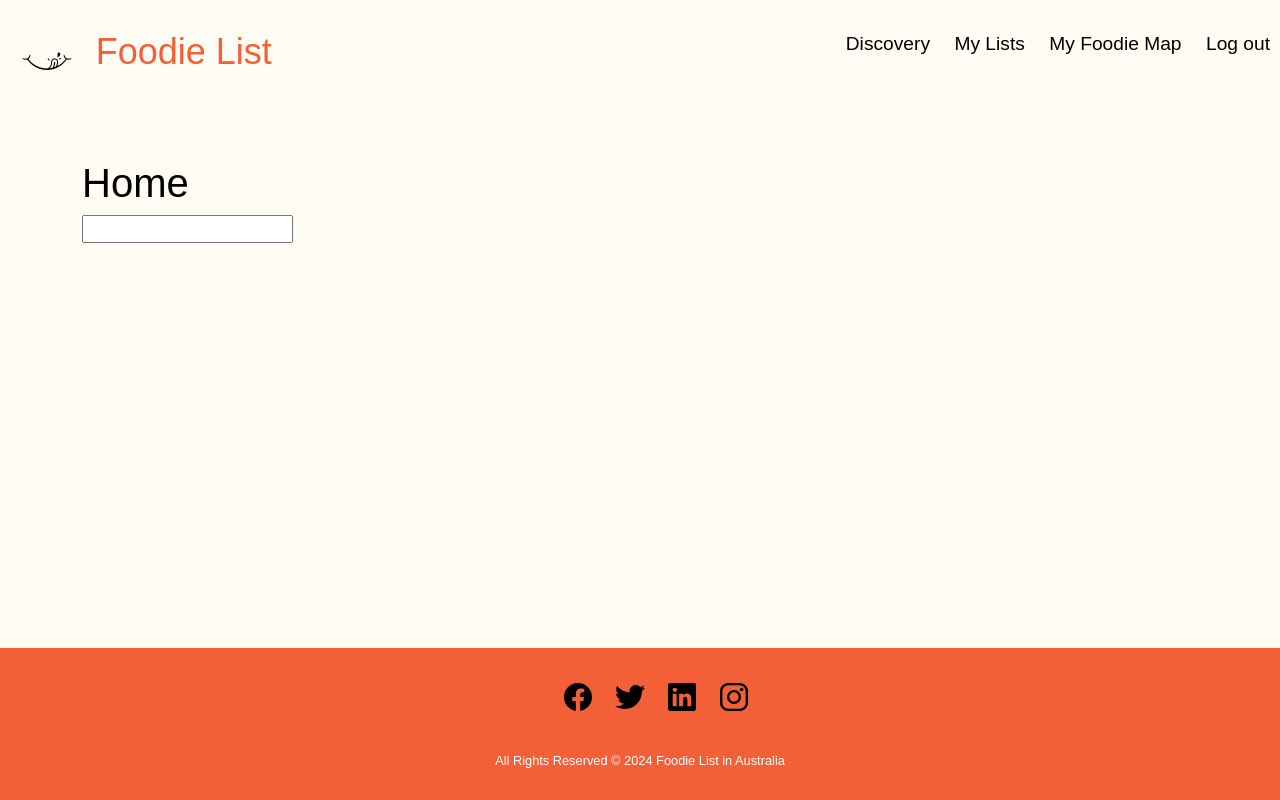
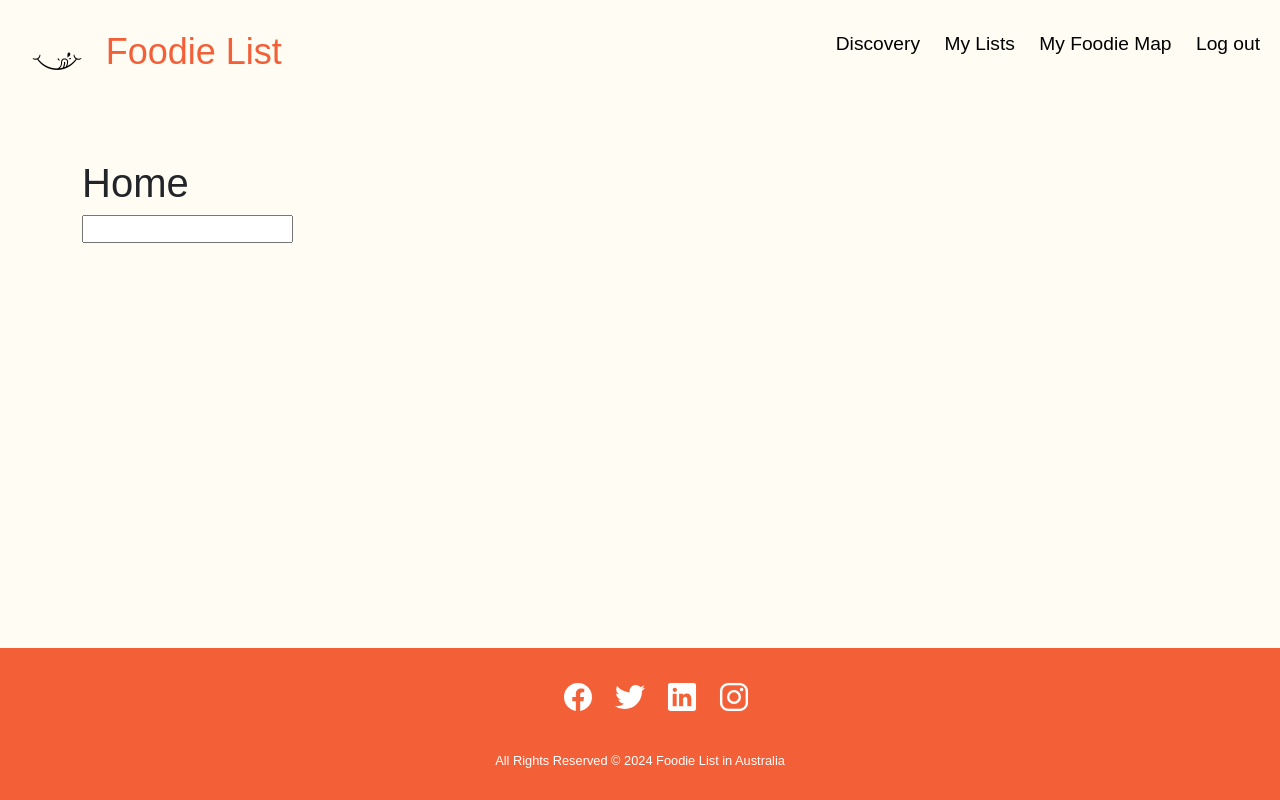
Before and after one commit to normalspoon/foodie_list, a Django app: page / in a window 1280 px wide. Run offline with Django 5.2, Linux system fonts and the light colour scheme; some libraries are stand-ins or nearby versions.

Commit message:
update style

```diff
--- a/main_app/static/css/style.css
+++ b/main_app/static/css/style.css
@@ -5,7 +5,7 @@
     padding: 0;
     box-sizing: border-box;
     font-family: sans-serif;
-    color: black;
+
   }
 
   body {
@@ -18,6 +18,7 @@
   header{
     width: 100%;
     position: fixed;
+
   }
   main {
     flex: 1; /* Allow the main content to grow and take up remaining space */
@@ -44,7 +45,7 @@
     display: flex;
     align-items: center;
     justify-content: space-between;
-
+    margin: 0 10px;
 
   }
   .navbar-brand {
@@ -63,10 +64,7 @@
   }
   .navbar-img {
     display: inline-block;
-
     height: 64px;
-    /* width:64px; */
-
   }
   .navbar-mainbg {
     padding: 0px;
@@ -118,6 +116,7 @@
     justify-content: flex-end;
     align-items: center;
     margin: 10px 0;
+    color: white;
   }
 
   footer .social_icon li{
```
